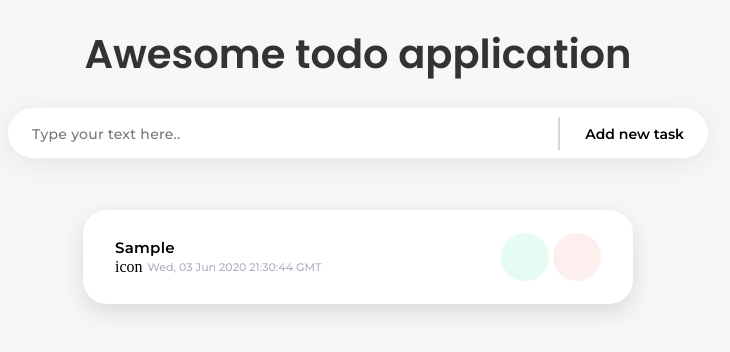
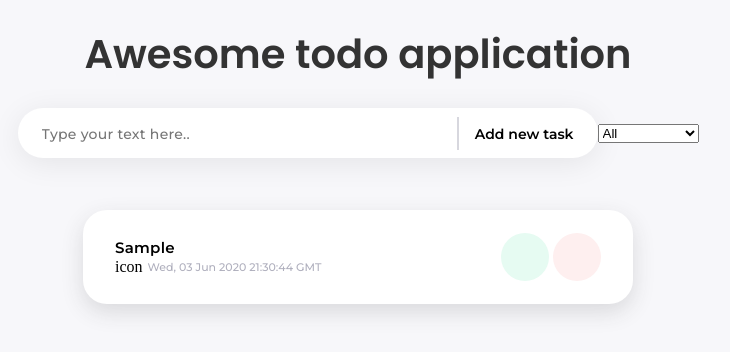
Before and after one commit to MikhailMasny/awesome-todo-app, a website built with webpack: page src/index.html in a window 1280 px wide. Both pictures are taken after typing "Sample" into the empty fields and a click on the button "Add new task". Shown: the whole page, without its empty margins (282-1012 px from the left). Built offline with nearby package versions, Linux system fonts and the light colour scheme.

Commit message:
fix: rename constants, rename files, add form area and filter

```diff
--- a/src/assets/javascript/constants.js
+++ b/src/assets/javascript/constants.js
@@ -1,13 +1,11 @@
-// TODO: rename constants
-
-const todoInput = document.querySelector('.create__input');
-const todoButton = document.querySelector('.create__button');
-const todoList = document.querySelector('.task__list');
-const filterOption = document.querySelector('.filter-todo');
+const taskInput = document.querySelector('.create__input');
+const taskButton = document.querySelector('.create__button');
+const taskList = document.querySelector('.task__list');
+const filterOption = document.querySelector('.filter__select');
 
 export {
-  todoInput,
-  todoButton,
-  todoList,
+  taskInput,
+  taskButton,
+  taskList,
   filterOption,
 };
--- a/src/assets/javascript/events.js
+++ b/src/assets/javascript/events.js
@@ -1,8 +1,8 @@
 import * as constants from './constants';
-import * as todo from './todo';
+import * as task from './task';
 
 export default function loadEvents() {
-  constants.todoButton.addEventListener('click', todo.createTask);
-  constants.todoList.addEventListener('click', todo.operationWithTask);
+  constants.taskButton.addEventListener('click', task.createTask);
+  constants.taskList.addEventListener('click', task.operationWithTask);
   // constants.filterOption.addEventListener('click', todo.filterTodo);
 }
--- a/src/assets/javascript/todo.js
+++ b/src/assets/javascript/task.js
@@ -1,6 +1,6 @@
 /* eslint-disable no-param-reassign */
 import * as constants from './constants';
-import * as localStorage from './localStorage';
+import * as localStorage from './local-storage';
 
 
 /* Create new task */
@@ -64,7 +64,7 @@ function createBlockTaskContent(task) {
 function generateTask() {
   return {
     id: Math.random().toString(36).slice(2),
-    text: constants.todoInput.value,
+    text: constants.taskInput.value,
     date: new Date().toUTCString(),
   };
 }
@@ -79,8 +79,8 @@ function createTask(event) {
   todoDiv.setAttribute('data-id', task.id);
   todoDiv.classList.add('task__item');
   todoDiv.classList.add('task__item-indent');
-  constants.todoList.insertBefore(todoDiv, constants.todoList.firstChild);
-  constants.todoInput.value = '';
+  constants.taskList.insertBefore(todoDiv, constants.taskList.firstChild);
+  constants.taskInput.value = '';
 }
 
 
@@ -96,7 +96,7 @@ function getAllTasks() {
       todoDiv.classList.add('task__item-indent');
       const blockTaskContent = createBlockTaskContent(task);
       todoDiv.appendChild(blockTaskContent);
-      constants.todoList.insertBefore(todoDiv, constants.todoList.firstChild);
+      constants.taskList.insertBefore(todoDiv, constants.taskList.firstChild);
     });
   }
 }
@@ -170,6 +170,5 @@ export {
   createTask,
   getAllTasks,
   operationWithTask,
-
   // filterTodo,
 };
--- a/src/assets/scss/_input.scss
+++ b/src/assets/scss/_input.scss
@@ -3,7 +3,7 @@
 }
 
 .create__form {
-    width: 700px;
+    width: 580px;
     height: 50px;
     background: $whiteColor;;
     border-radius: 91px;
@@ -16,7 +16,7 @@
 }
 
 .create__input {
-    width: 500px;
+    width: 400px;
     font-family: $fontMontserrt;
     font-style: normal;
     font-weight: normal;
--- a/src/index.html
+++ b/src/index.html
@@ -14,12 +14,18 @@
         </header>
         <section class="create indent">
             <div class="create__form">
-                <div class="create__content">
-                    <!-- TODO: form here -->
-                    <input type="text" class="create__input" placeholder="Type your text here.." required>
+                <form class="create__content">
+                    <input type="text" class="create__input" placeholder="Type your text here..">
                     <div class="create__split"></div>
-                    <button class="create__button">Add new task</button>
-                </div>
+                    <button type="submit" class="create__button">Add new task</button>
+                </form>
+            </div>
+            <div class="filter">
+                <select name="tasks" class="filter__select">
+                    <option value="all">All</option>
+                    <option value="completed">Completed</option>
+                    <option value="uncompleted">Uncompleted</option>
+                </select>
             </div>
         </section>
         <section class="task indent">
--- a/src/script.js
+++ b/src/script.js
@@ -1,9 +1,9 @@
 import './style.scss';
-import * as todo from './assets/javascript/todo';
+import * as task from './assets/javascript/task';
 import loadEvents from './assets/javascript/events';
 
 function load() {
-  todo.getAllTasks();
+  task.getAllTasks();
   loadEvents();
 }
 
```
Also changed, not shown: src/assets/javascript/local-storage.js (renamed from src/assets/javascript/localStorage.js).
